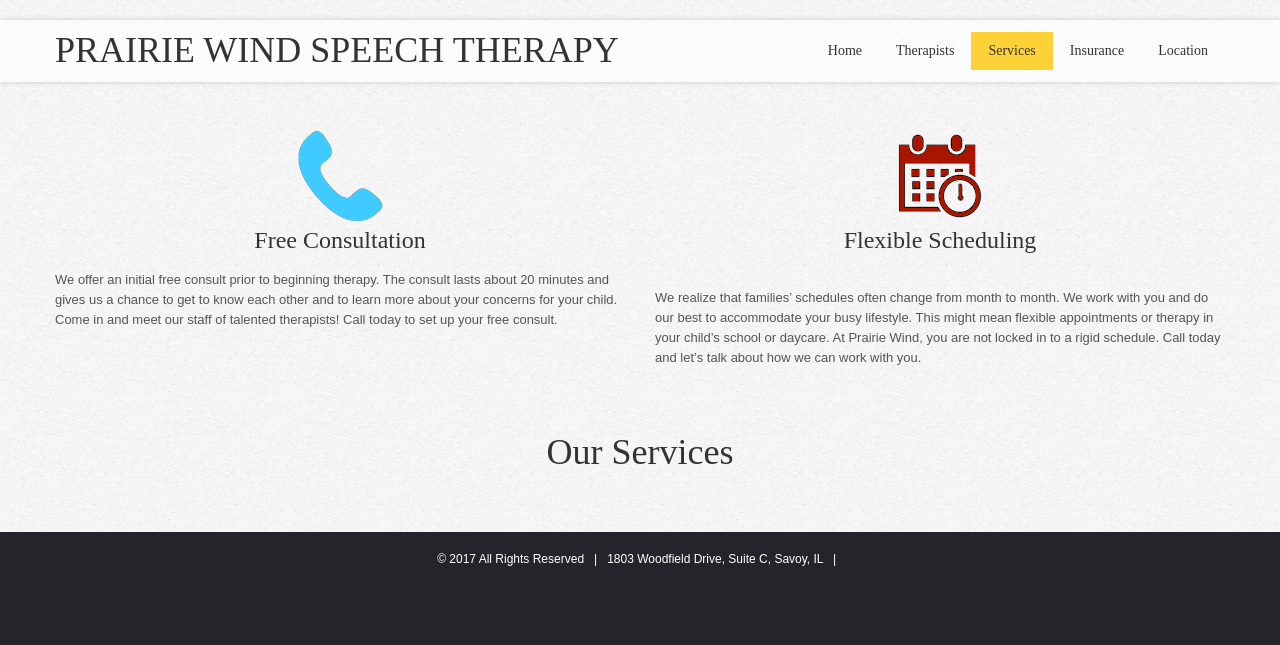
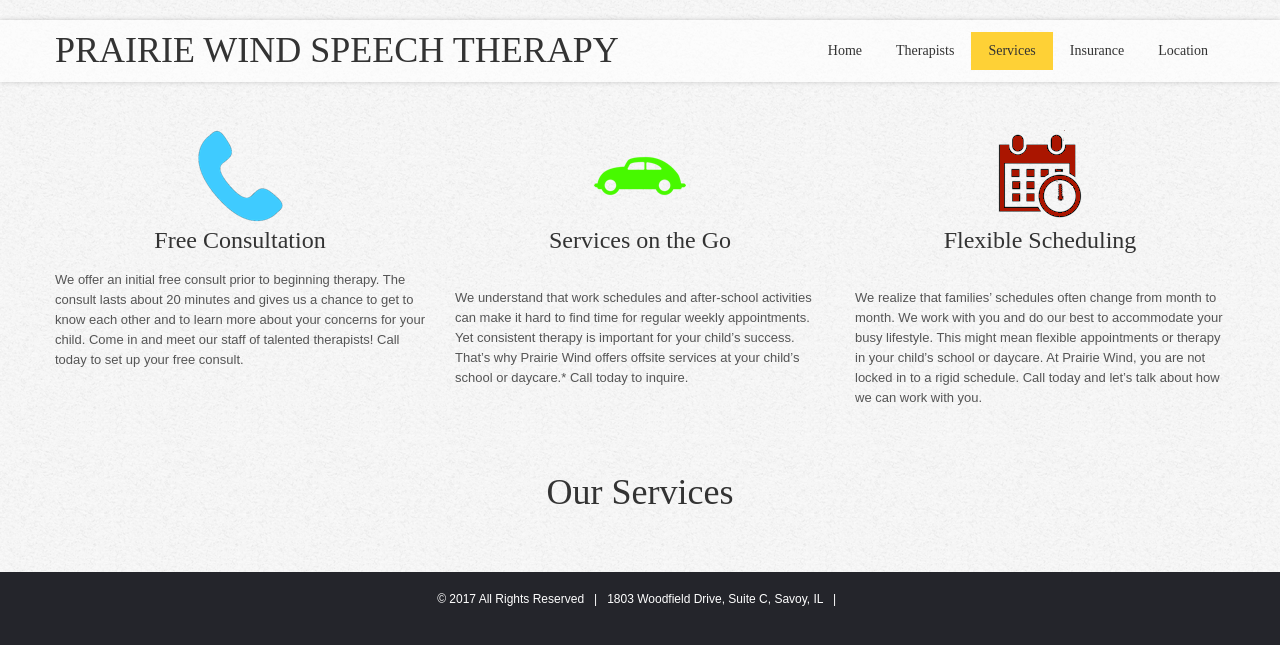
Before and after one commit to jongund/pws2, a Django app: page /services/ in a window 1280 px wide. Shown: the top 645 px of the page. Run offline with Django 3.2, Linux system fonts and the light colour scheme; data that the repository does not hold is empty; some libraries are stand-ins or nearby versions; some web fonts are replaced.

Commit message:
updated on the go

```diff
--- a/pws2/templates/show_services.html
+++ b/pws2/templates/show_services.html
@@ -9,12 +9,14 @@
     <div class="thumb-box8">
         <div class="container">
             <div class="row programs">
-                <div class="col-lg-6 col-md-6 col-sm-6 col-xs-12 wow fadeInLeft" >
+                <div class="col-lg-4 col-md-4 col-sm-4 col-xs-12 wow fadeInLeft" >
                   <div class="box">
                     <figure style="text-align: center"><img src="{% static 'img/phone2_small.png' %}" alt=""></figure>
                     <div>
                       <h2 style="margin-top: 0.25em; margin-bottom: 0">Free Consultation</h2>
-                      <p style="padding-top: 0.25em; font-size: 160%; text-align: center"><a href="tel:{{businessinfo.phone_href}}">{{businessinfo.phone}}</a></p>
+                      <p style="padding-top: 0.25em; font-size: 160%; text-align: center">
+                        <a href="tel:{{businessinfo.phone_href}}">{{businessinfo.phone}}</a>
+                      </p>
                       <p style="text-align: left">
   We offer an initial free consult prior to beginning therapy. The consult lasts about 20 minutes and gives us a chance to get to know each other and to learn more about your concerns for your child. Come in and meet our staff of talented therapists! Call today to set up your free consult.
                       </p>
@@ -22,8 +24,21 @@
                   </div>
                 </div>
 
+                <div class="col-lg-4 col-md-4 col-sm-4 col-xs-12 wow fadeIn" >
+                  <div class="box">
+                      <figure style="text-align: center"><img src="{% static 'img/car_small.png' %}" alt=""></figure>
+                      <div>
+                          <h2 style="margin-top: 0.25em;">Services on the Go</h2>
+                          <p style="text-align: left">
+    We understand that work schedules and after-school activities can make it hard to find time for regular weekly appointments. Yet consistent therapy is important for your child’s success. That’s why Prairie Wind offers offsite services at your child’s school or daycare.* Call today to inquire.
 
-                <div class="col-lg-6 col-md-6 col-sm-6 col-xs-12 wow fadeInRight" >
+                          </p>
+                      </div>
+                  </div>
+                </div>
+
+
+                <div class="col-lg-4 col-md-4 col-sm-4 col-xs-12 wow fadeInRight" >
                   <div class="box">
                       <figure style="text-align: center"><img src="{% static 'img/schedule_small.png' %}" alt=""></figure>
                       <div>
```
Also changed, not shown: pws2/templates/show_home.html (+4 -4 lines).
